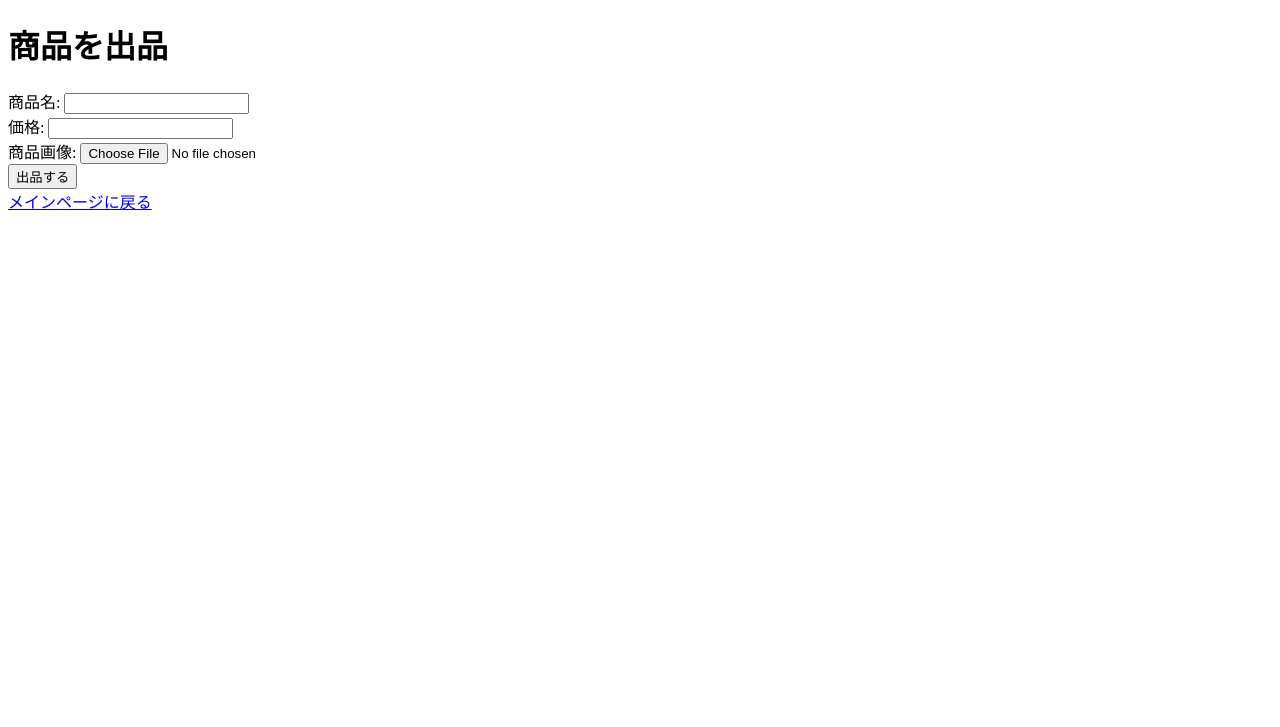
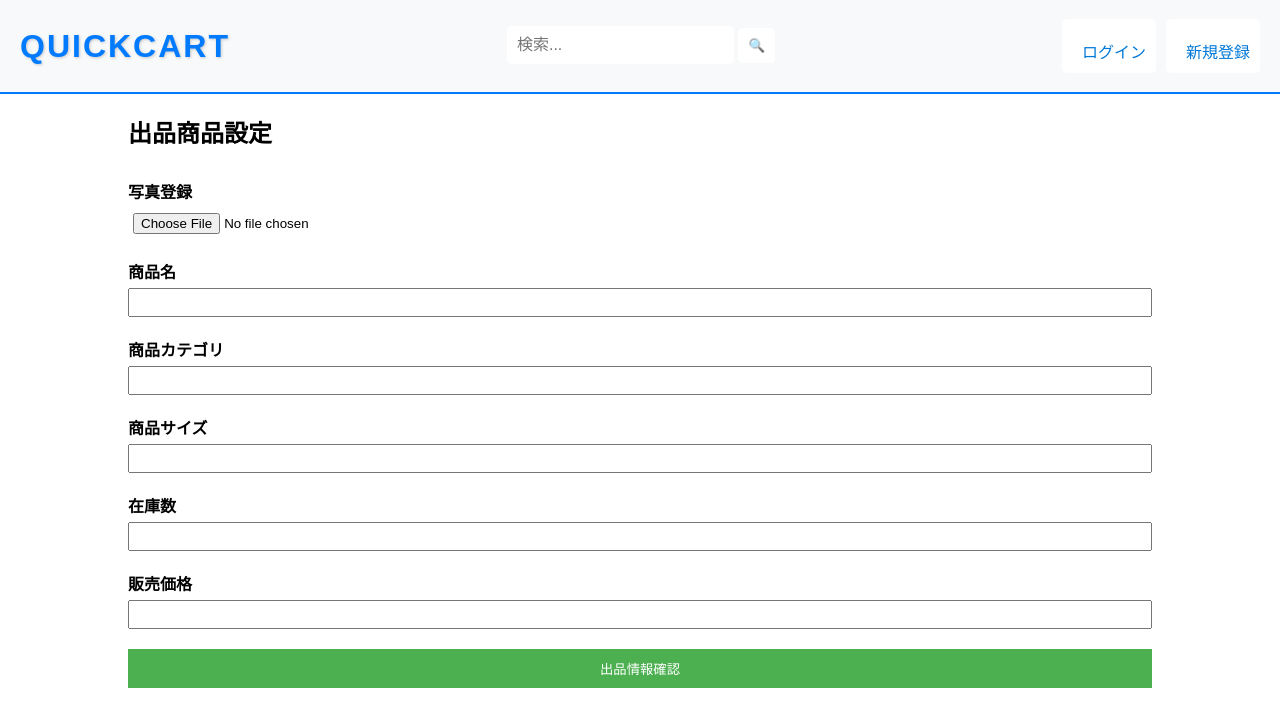
Before and after one commit to Hikaribamboo/EC_site, a Django app: page /product/add/ in a window 1280 px wide. Shown: the top 727 px of the page. Run offline with Django 5.2, Linux system fonts and the light colour scheme.

```diff
--- /dev/null
+++ b/myapp/templates/includes/header.html
@@ -0,0 +1,20 @@
+<header>
+    <div class="logo">QUICKCART</div>
+    <div class="search-bar">
+        <input type="text" placeholder="検索...">
+        <button>🔍</button>
+    </div>
+    <nav>
+        {% if user.is_authenticated %}
+            <!-- ログイン後のヘッダーナビゲーション -->
+            <a href="{% url 'product_add' %}"><button>出品</button></a>
+            <a href="{% url 'mypage' %}"><button>マイページ</button></a>
+            <a href="{% url 'notifications' %}"><button>通知</button></a>
+            <a href="{% url 'logout' %}"><button>ログアウト</button></a>
+        {% else %}
+            <!-- ログイン前のヘッダーナビゲーション -->
+            <a href="{% url 'login' %}"><button>ログイン</button></a>
+            <a href="{% url 'register' %}"><button>新規登録</button></a>
+        {% endif %}
+    </nav>
+</header>
--- a/myapp/templates/product_add.html
+++ b/myapp/templates/product_add.html
@@ -1,19 +1,44 @@
+{% load static %}
 <!DOCTYPE html>
 <html lang="ja">
 <head>
     <meta charset="UTF-8">
     <meta name="viewport" content="width=device-width, initial-scale=1.0">
-    <title>商品を出品</title>
+    <title>出品商品設定画面</title>
+    {% load static %}
+
+    <link rel="stylesheet" href="{% static 'css/header.css' %}">
+    <link rel="stylesheet" href="{% static 'css/product_add.css' %}">
 </head>
 <body>
-    <h1>商品を出品</h1>
-    <form method="post" enctype="multipart/form-data">
-        {% csrf_token %}
-        <label>商品名: <input type="text" name="product_name"></label><br>
-        <label>価格: <input type="number" name="price"></label><br>
-        <label>商品画像: <input type="file" name="product_image"></label><br>
-        <button type="submit">出品する</button>
-    </form>
-    <a href="{% url 'main' %}">メインページに戻る</a>
+    <!-- 共通ヘッダーを挿入 -->
+    {% include 'includes/header.html' %}
+
+    <!-- 出品商品設定フォーム -->
+    <main>
+        <h2>出品商品設定</h2>
+        <form method="POST" enctype="multipart/form-data">
+            {% csrf_token %}
+            <label>写真登録</label>
+            <input type="file" name="image" accept="image/*">
+
+            <label>商品名</label>
+            <input type="text" name="name" required>
+
+            <label>商品カテゴリ</label>
+            <input type="text" name="category" required>
+
+            <label>商品サイズ</label>
+            <input type="text" name="size">
+
+            <label>在庫数</label>
+            <input type="number" name="stock" required>
+
+            <label>販売価格</label>
+            <input type="number" name="price" required>
+
+            <button type="submit">出品情報確認</button>
+        </form>
+    </main>
 </body>
 </html>
--- a/myapp/urls.py
+++ b/myapp/urls.py
@@ -7,7 +7,6 @@ urlpatterns = [
     # 空のパスをメイン画面にリダイレクト
     path('', views.main_page, name='main'),
 
-
     # 管理者用
     path('products/admin/', views.admin_product_list, name='admin_product_list'),  # 管理者用商品リスト
     path('products/delete/<str:product_id>/', views.delete_product, name='delete_product'),  # 商品削除
@@ -15,7 +14,6 @@ urlpatterns = [
 
     # 一般ユーザー用
     path('products/', views.product_list_user, name='product_list_user'),  # 商品リスト
-    path('notifications/', views.notification_list, name='notification_list'),  # 通知リスト
     path('main/', views.main_page, name='main'),  # メイン画面
 
     # ログイン用
@@ -24,4 +22,7 @@ urlpatterns = [
 
     path('register/', views.register, name='register'),
     path('verify_qr/', views.verify_qr, name='verify_qr'),
+
+    path('mypage/', views.mypage, name='mypage'),  # マイページ
+    path('notifications/', views.notifications, name='notifications'),  # 通知ページ
 ]
--- /dev/null
+++ b/static/css/header.css
@@ -0,0 +1,71 @@
+/* header.css */
+
+/* ロゴのスタイル */
+.logo {
+    font-size: 2rem; /* 文字サイズ */
+    font-weight: bold; /* 太字 */
+    color: #007BFF; /* 青系のカラー */
+    font-family: 'Arial', sans-serif; /* フォント */
+    letter-spacing: 2px; /* 文字間隔 */
+    text-transform: uppercase; /* すべて大文字に */
+    text-shadow: 1px 1px 3px rgba(0, 0, 0, 0.2); /* 軽い影 */
+    display: flex;
+    align-items: center; /* 縦方向中央揃え */
+}
+
+/* ヘッダーのスタイル */
+header {
+    background-color: #f8f9fa; /* 薄いグレー */
+    padding: 18px 20px; /* 余白 */
+    display: flex;
+    justify-content: space-between; /* 左右にコンテンツ配置 */
+    border-bottom: 2px solid #007BFF; /* ボーダーライン */
+}
+
+.search-bar input {
+    padding: 10px;
+    border: none;
+    border-radius: 5px;
+    font-size: 16px;
+}
+
+.search-bar button {
+    background-color: white;
+    border: none;
+    padding: 10px;
+    border-radius: 5px;
+    cursor: pointer;
+}
+
+header nav {
+    display: flex;
+    align-items: center;
+}
+
+header nav button, header nav a {
+    margin-left: 10px;
+    background-color: white;
+    border: none;
+    text-align: center;
+    border-radius: 5px;
+    cursor: pointer;
+    color: #0078d7;
+    font-size: 16px;
+}
+
+.notification-icon {
+    position: relative;
+    font-size: 1.5rem;
+    color: white;
+}
+
+.notification-badge {
+    position: absolute;
+    top: 0;
+    right: 0;
+    background-color: red;
+    color: white;
+    border-radius: 50%;
+    padding: 2px 5px;
+    font-size: 0.8rem;
+}
--- /dev/null
+++ b/static/css/product_add.css
@@ -0,0 +1,34 @@
+body {
+    font-family: Arial, sans-serif;
+    margin: 0;
+    padding: 0;
+}
+
+main {
+    width: 80%;
+    margin: 20px auto;
+}
+
+form {
+    display: flex;
+    flex-direction: column;
+}
+
+label {
+    margin-top: 10px;
+    font-weight: bold;
+}
+
+input {
+    padding: 5px;
+    margin: 5px 0 10px;
+}
+
+button {
+    background-color: #4CAF50;
+    color: white;
+    padding: 10px;
+    border: none;
+    cursor: pointer;
+    margin-top: 10px;
+}
```
Also changed, not shown: myapp/templates/admin_product_list.html (deleted, +0 -33 lines), myapp/templates/main.html (+4 -18 lines), myapp/templates/mypage.html (+20 -8 lines), static/css/main.css (+0 -71 lines), static/css/mypage.css (added, +41 -0 lines), db.sqlite3, myapp/migrations/0001_initial.py (deleted), myapp/migrations/0002_notification_notification_id.py (deleted), myapp/migrations/__init__.py (deleted).
